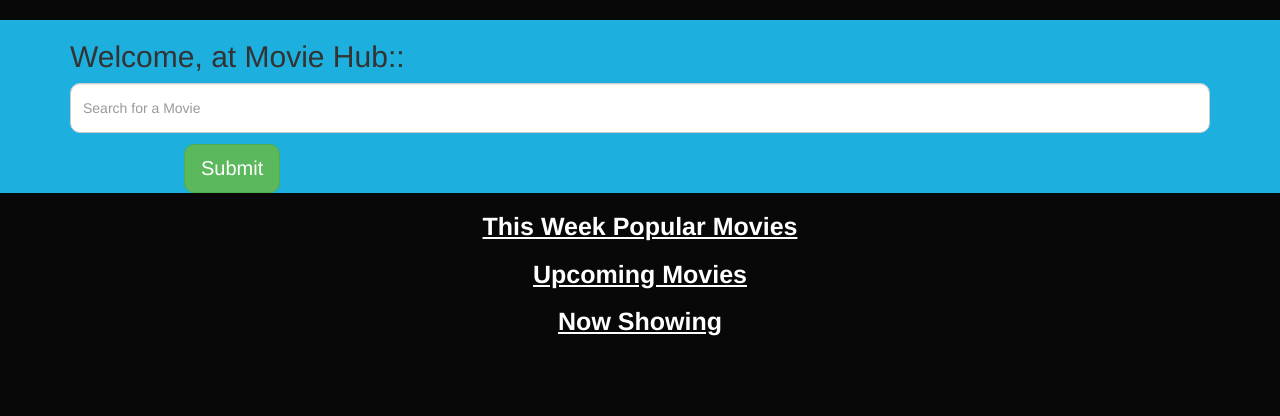
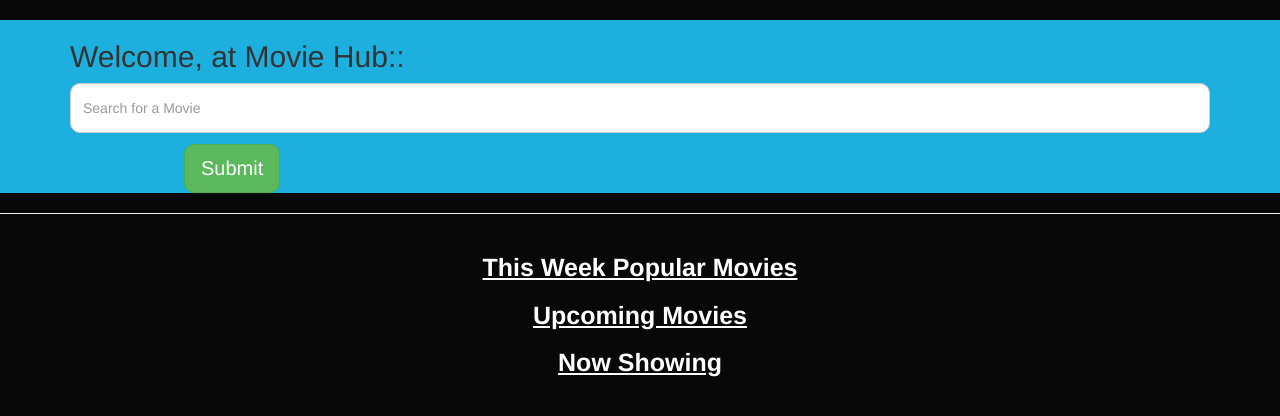
Before and after one commit to SayiaFelix/Watchlist-practice, a Flask app: template app/templates/index.html in a window 1280 px wide. Shown: the part 52-468 px from the top of the page. Run offline with Flask 2, Linux system fonts and the light colour scheme; the template is opened without the code that fills it, so the values that code supplies are empty; some libraries are stand-ins or nearby versions.

Commit message:
Styling my div

```diff
--- a/app/templates/index.html
+++ b/app/templates/index.html
@@ -12,9 +12,9 @@
             <input type="text" name="movie_query" placeholder="Search for a Movie" class="form-control">
             <input type="submit" value="Submit" class="btn btn-success btn-lg">
         </form>
-
     </div>
 </div>
+<hr>
 <div class="container">
 
     <!-- Popular movie -->
@@ -23,12 +23,12 @@
         {{ macro.displayMovieList(popular)}}
     </ul>
     <!-- Upcoming movie  -->
-    <h3> Upcoming Movies </h3>
+    <h3 class="text-center fs-2 fw-bold mt-5"> Upcoming Movies </h3>
     <ul>
         {{ macro.displayMovieList(upcoming)}}
     </ul>
     <!-- Now showing movie -->
-    <h3 class="mt-5">Now Showing</h3>
+    <h3 class="text-center fs-2 fw-bold mt-5">Now Showing</h3>
     <ul>
         {{ macro.displayMovieList(now_showing)}}
     </ul>
```
